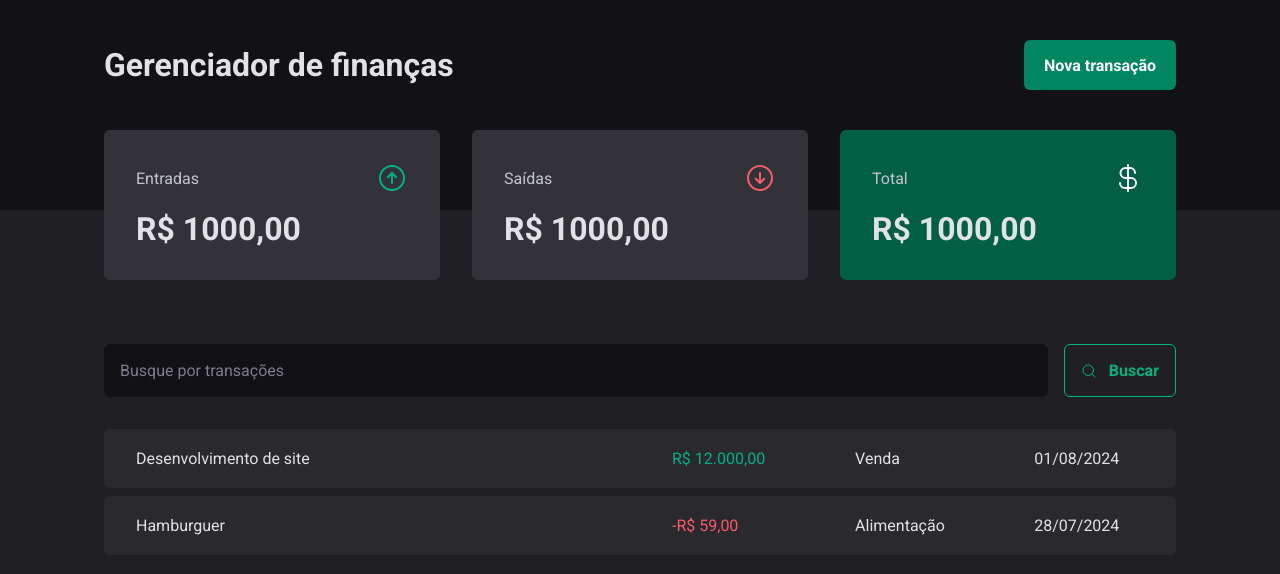
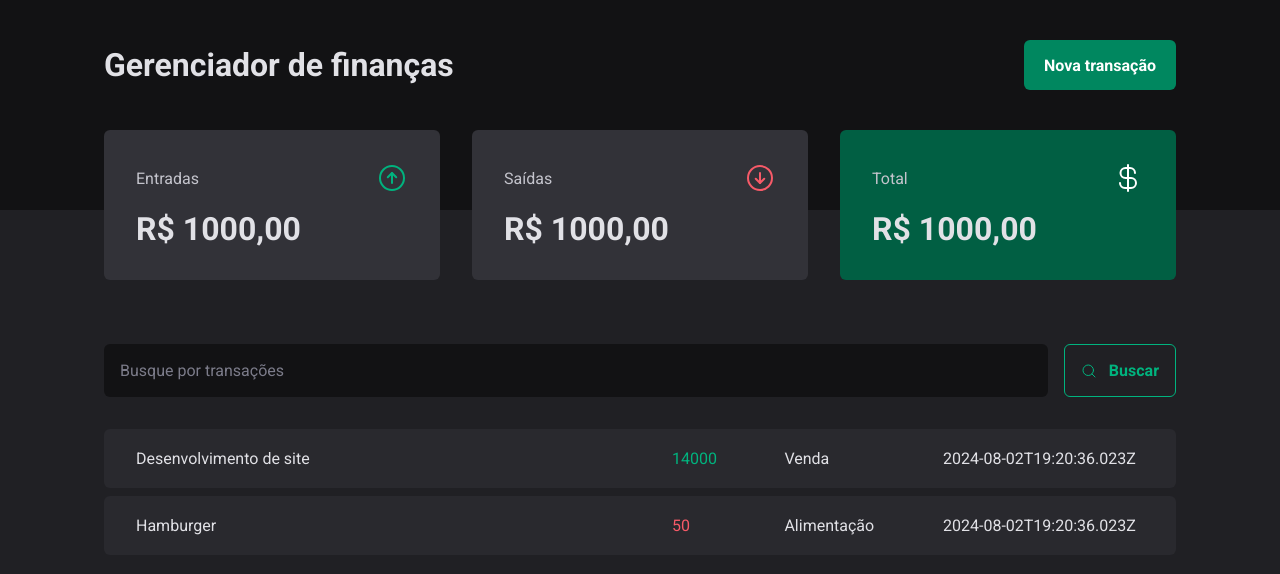
Before and after one commit to edu-almeidaf/finance-manager, a React (Vite) app: page / in a window 1280 px wide. Shown: the top 574 px of the page. Built offline with nearby package versions, Linux system fonts and the light colour scheme; data requests are answered from the project's data file.

Commit message:
feat: create transactions context

```diff
--- a/package.json
+++ b/package.json
@@ -5,6 +5,7 @@
   "type": "module",
   "scripts": {
     "dev": "vite",
+    "dev:server": "json-server server.json -w -d 500",
     "build": "tsc -b && vite build",
     "lint": "eslint . --ext ts,tsx --report-unused-disable-directives --max-warnings 0",
     "preview": "vite preview"
@@ -29,6 +30,7 @@
     "eslint": "^8.57.0",
     "eslint-plugin-react-hooks": "^4.6.2",
     "eslint-plugin-react-refresh": "^0.4.7",
+    "json-server": "^0.17.0",
     "typescript": "^5.2.2",
     "vite": "^5.3.4"
   }
--- /dev/null
+++ b/server.json
@@ -0,0 +1,20 @@
+{
+  "transactions": [
+    {
+      "id": 1,
+      "description": "Desenvolvimento de site",
+      "type": "income",
+      "category": "Venda",
+      "price": 14000,
+      "createdAt": "2024-08-02T19:20:36.023Z"
+    },
+    {
+      "id": 2,
+      "description": "Hamburger",
+      "type": "outcome",
+      "category": "Alimentação",
+      "price": 50,
+      "createdAt": "2024-08-02T19:20:36.023Z"
+    }
+  ]
+}
--- a/src/app.tsx
+++ b/src/app.tsx
@@ -2,13 +2,16 @@ import { ThemeProvider } from 'styled-components'
 import { defaultTheme } from './styles/themes/default'
 import { GlobalStyle } from './styles/global'
 import { Transactions } from './pages/transactions'
+import { TransactionsProvider } from './contexts/transactions-context'
 
 export function App() {
   return (
     <ThemeProvider theme={defaultTheme}>
       <GlobalStyle />
 
-      <Transactions />
+      <TransactionsProvider>
+        <Transactions />
+      </TransactionsProvider>
     </ThemeProvider>
   )
 }
--- /dev/null
+++ b/src/contexts/transactions-context.tsx
@@ -0,0 +1,41 @@
+import { createContext, ReactNode, useEffect, useState } from 'react'
+
+interface Transaction {
+  id: number
+  description: string
+  type: 'income' | 'outcome'
+  price: number
+  category: string
+  createdAt: string
+}
+
+interface TransactionsContextType {
+  transactions: Transaction[]
+}
+
+export const TransactionsContext = createContext({} as TransactionsContextType)
+
+interface TransactionsProviderProps {
+  children: ReactNode
+}
+
+export function TransactionsProvider({ children }: TransactionsProviderProps) {
+  const [transactions, setTransactions] = useState<Transaction[]>([])
+
+  async function loadTransactions() {
+    const response = await fetch('http://localhost:3000/transactions')
+    const data = await response.json()
+
+    setTransactions(data)
+  }
+
+  useEffect(() => {
+    loadTransactions()
+  }, [])
+
+  return (
+    <TransactionsContext.Provider value={{ transactions }}>
+      {children}
+    </TransactionsContext.Provider>
+  )
+}
--- a/src/pages/transactions/index.tsx
+++ b/src/pages/transactions/index.tsx
@@ -6,8 +6,12 @@ import {
   TransactionsTable,
 } from './styles'
 import { SearchForm } from './components/search-form'
+import { useContext } from 'react'
+import { TransactionsContext } from '@/contexts/transactions-context'
 
 export function Transactions() {
+  const { transactions } = useContext(TransactionsContext)
+
   return (
     <div>
       <Header />
@@ -18,22 +22,18 @@ export function Transactions() {
 
         <TransactionsTable>
           <tbody>
-            <tr>
-              <td>Desenvolvimento de site</td>
-              <td>
-                <PriceHighlight variant="income">R$ 12.000,00</PriceHighlight>
-              </td>
-              <td>Venda</td>
-              <td>01/08/2024</td>
-            </tr>
-            <tr>
-              <td>Hamburguer</td>
-              <td>
-                <PriceHighlight variant="outcome">-R$ 59,00</PriceHighlight>
-              </td>
-              <td>Alimentação</td>
-              <td>28/07/2024</td>
-            </tr>
+            {transactions.map((transation) => (
+              <tr key={transation.id}>
+                <td>{transation.description}</td>
+                <td>
+                  <PriceHighlight variant={transation.type}>
+                    {transation.price}
+                  </PriceHighlight>
+                </td>
+                <td>{transation.category}</td>
+                <td>{transation.createdAt}</td>
+              </tr>
+            ))}
           </tbody>
         </TransactionsTable>
       </TransactionsContainer>
```
Also changed, not shown: 1 other file (tests, documents, lock files or other folders).
